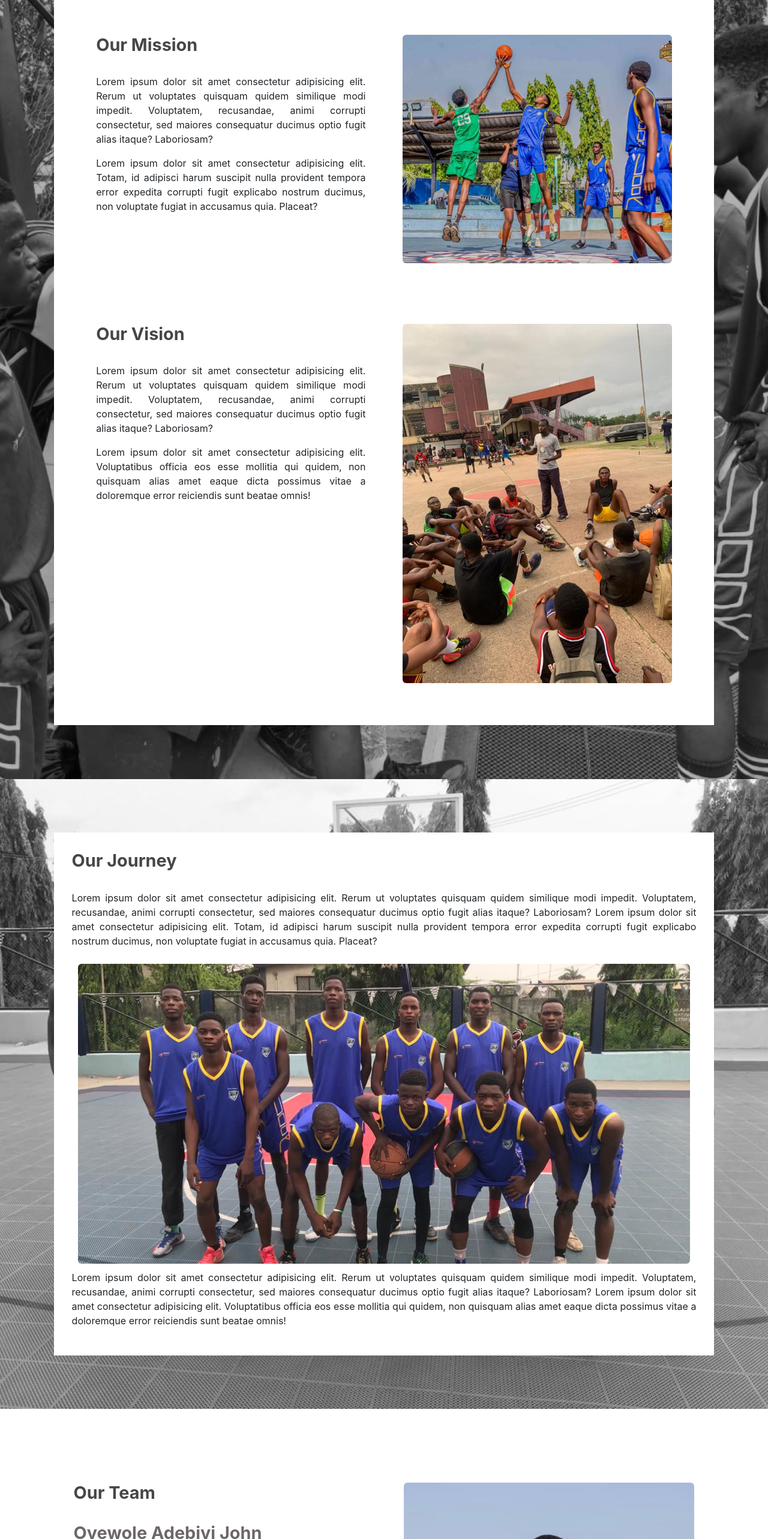
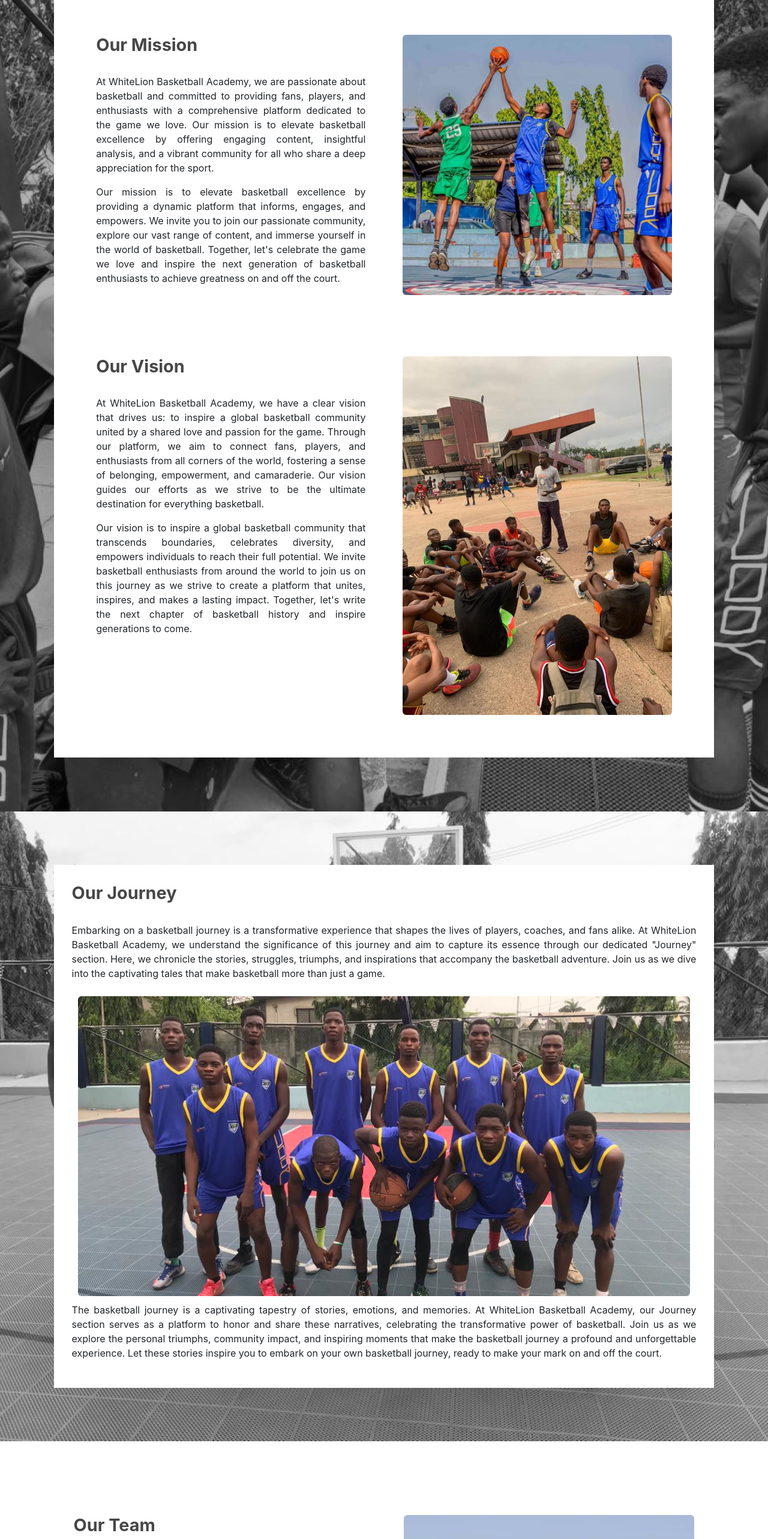
Before and after one commit to whitelionsacademy/site, a React (Create React App) app: page /site/about in a window 1280 px wide. Shown: the part 880-3446 px from the top of the page at 60% size. Built offline with nearby package versions, Linux system fonts and the light colour scheme.

Commit message:
add writeup's  on home and about page

```diff
--- a/src/components/aboutpage/journey.js
+++ b/src/components/aboutpage/journey.js
@@ -12,22 +12,21 @@ function ExperienceSec(){
                     <div class="journey">
                         <h2 class="text tex">Our Journey</h2>
                         <br />
-                        <p class="journeyparag Parag">Lorem ipsum dolor sit amet consectetur adipisicing elit.
-                        Rerum ut voluptates quisquam quidem similique modi impedit. Voluptatem, recusandae, animi corrupti consectetur,
-                        sed maiores consequatur ducimus optio fugit alias itaque? Laboriosam?
-                        Lorem ipsum dolor sit amet consectetur adipisicing elit. Totam, id adipisci harum suscipit nulla provident tempora error
-                        expedita corrupti fugit explicabo nostrum ducimus, non voluptate fugiat in accusamus quia. Placeat?</p>
+                        <p class="journeyparag Parag">Embarking on a basketball journey is a transformative experience that shapes the lives of players, coaches,
+                         and fans alike. At WhiteLion Basketball Academy, we understand the significance of this journey and aim to capture its essence through our dedicated "Journey"
+                          section. Here, we chronicle the stories, struggles, triumphs, and inspirations that accompany the basketball adventure.
+                        Join us as we dive into the captivating tales that make basketball more than just a game.</p>
 
                     </div>
                     <div class="jourimge">
                     <img src={journimg} className="rounded journimg" />
                     </div>
                     <div class="journey">
-                        <p class="journeyparag2 Parag">Lorem ipsum dolor sit amet consectetur adipisicing elit.
-                        Rerum ut voluptates quisquam quidem similique modi impedit. Voluptatem, recusandae, animi corrupti consectetur,
-                        sed maiores consequatur ducimus optio fugit alias itaque? Laboriosam?
-                        Lorem ipsum dolor sit amet consectetur adipisicing elit. Voluptatibus officia eos esse mollitia qui quidem, non quisquam
-                        alias amet eaque dicta possimus vitae a doloremque error reiciendis sunt beatae omnis!</p>
+                        <p class="journeyparag2 Parag">The basketball journey is a captivating tapestry of stories, emotions, and memories.
+                         At WhiteLion Basketball Academy, our Journey section serves as a platform to honor and share these narratives, celebrating the transformative
+                         power of basketball. Join us as we explore the personal triumphs, community impact, and inspiring moments that make the basketball journey
+                         a profound and unforgettable experience. Let these stories inspire you
+                        to embark on your own basketball journey, ready to make your mark on and off the court.</p>
                     </div>
                 </div>
             </div>
--- a/src/components/aboutpage/mission.js
+++ b/src/components/aboutpage/mission.js
@@ -17,11 +17,11 @@ function ExperienceSec(){
                     <div class="missionsection">
                         <div class="missionwrt">
                             <h2 class="text tex">Our Mission</h2><br />
-                            <p class="misparag Parag">Lorem ipsum dolor sit amet consectetur adipisicing elit.
-                            Rerum ut voluptates quisquam quidem similique modi impedit. Voluptatem, recusandae, animi corrupti consectetur,
-                            sed maiores consequatur ducimus optio fugit alias itaque? Laboriosam?</p>
-                            <p class="missparag Parag">Lorem ipsum dolor sit amet consectetur adipisicing elit. Totam, id adipisci harum suscipit nulla provident tempora error
-                            expedita corrupti fugit explicabo nostrum ducimus, non voluptate fugiat in accusamus quia. Placeat?</p>
+                            <p class="misparag Parag">At WhiteLion Basketball Academy, we are passionate about basketball and committed to providing fans,
+                             players, and enthusiasts with a comprehensive platform dedicated to the game we love.  Our mission is to elevate basketball excellence by offering engaging content, insightful analysis,
+                              and a vibrant community for all who share a deep appreciation for the sport.</p>
+                            <p class="missparag Parag">Our mission is to elevate basketball excellence by providing a dynamic platform that informs, engages, and empowers. We invite you to join our passionate community, explore our vast range of content, and immerse yourself in the world of basketball. Together, let's celebrate the game we love and inspire
+                            the next generation of basketball enthusiasts to achieve greatness on and off the court.</p>
                         </div>
 
                         <div class="misimge">
@@ -36,11 +36,14 @@ function ExperienceSec(){
                     <div class="visionsection">
                         <div class="visionwrt">
                             <h2 class="text tex">Our Vision</h2><br />
-                            <p class="visparag Parag">Lorem ipsum dolor sit amet consectetur adipisicing elit.
-                            Rerum ut voluptates quisquam quidem similique modi impedit. Voluptatem, recusandae, animi corrupti consectetur,
-                            sed maiores consequatur ducimus optio fugit alias itaque? Laboriosam? </p>
-                            <p class="missparag Parag">Lorem ipsum dolor sit amet consectetur adipisicing elit. Voluptatibus officia eos esse mollitia qui quidem, non quisquam
-                            alias amet eaque dicta possimus vitae a doloremque error reiciendis sunt beatae omnis!</p>
+                            <p class="visparag Parag">At WhiteLion Basketball Academy, we have a clear vision that drives us: to inspire a
+                            global basketball community united by a shared love and passion for the game. Through our platform, we aim to connect fans,
+                            players, and enthusiasts from all corners of the world, fostering a sense of belonging, empowerment, and camaraderie.
+                             Our vision guides our efforts as we strive to be the ultimate destination for everything basketball.</p>
+                            <p class="missparag Parag">Our vision is to inspire a global basketball community that transcends boundaries, celebrates
+                            diversity, and empowers individuals to reach their full potential. We invite basketball enthusiasts from around the world
+                            to join us on this journey as we strive to create a platform that unites, inspires, and makes a lasting impact. Together,
+                             let's write the next chapter of basketball history and inspire generations to come.</p>
                         </div>
                         <div class="vimge">
                             <img src={visimg} className="rounded visimg" />
--- a/src/components/aboutpage/team.js
+++ b/src/components/aboutpage/team.js
@@ -13,8 +13,10 @@ function ExperienceSec(){
                     <h2 class="text tex">Our Team</h2>
                     <br/>
                         <h3 className="name text tex1">Oyewole Adebiyi John <br />Head Coach</h3>
-                        <p class="teamparag Parag">Lorem ipsum dolor sit amet consectetur adipisicing elit.
-                        Rerum ut voluptates quisquam quidem similique modi impedit.</p>
+                        <p class="teamparag Parag">Coach Ade believes in teaching and understanding the fundamental of basketball and disciple can get you to places. He Studied physical and
+                         health education at UniverSity of Lagos (UNILAG) and also played for the School team for the love of the game. He is now the head coach of Crescent school and Dowen
+                         College and Ass.coach American Intl. He has been a good impact on players which is because he always speacks out of experience with proof of over 30 medals, although
+                         he has stoped playing due to injury but wish to proceed a legacy of producing a good basketballer for the world of basketball and also a formidable team.</p>
                     </div>
                     <div class="teaimge">
                     <img src={teaimg} className="rounded teaimg"/>
--- a/src/components/homepage/ExperienceSec.js
+++ b/src/components/homepage/ExperienceSec.js
@@ -23,9 +23,9 @@ function ExperienceSec(){
                 <div class="expdiv">
                     <div class="expcard card">
                         <p id="expparag">
-                            Lorem ipsum. Lorem ipsum dolor sit amet,consectetur adipiscing elit. Sed facilisis
-                            pretium purus eget egestas. Donec at arcu ornare. Sed facilisis pretium purus eget egestas. Donec at arcu ornar
-
+                        In this section, we bring you inspiring, emotional, and thought-provoking stories that showcase the
+                         transformative power of the game. From heartwarming anecdotes to tales of triumph over adversity, these stories remind us
+                        of the unique human connections and profound impact basketball has on individuals and communities.
                         </p>
                     </div>
                     {/* <div class="strip"></div> */}
--- a/src/components/homepage/JoinAcaSec.js
+++ b/src/components/homepage/JoinAcaSec.js
@@ -10,7 +10,11 @@ function JoinAcadSec(){
                         Join Academy
                     </h2>
                     <p id="jointxt">
-                        Lorem ipsum dolor sit amet, consectetur adipiscing elit. Maecenas posuere nulla eu commodo convallis. Proin sem ipsum, accumsan eget enim a, pellentesque accumsan sem. Nam blandit dignissim ex quis posuere.Lorem ipsum dolor sit amet, consectetur adipiscing elit. Maecenas posuere nulla eu commodo convallis. Proin sem ipsum, a ccumsan eget enim a, pellentesque accumsan sem. Nam blandit dignissim ex quis posuere. Lorem ipsum dolor sit amet, consectetur adipiscing elit. Maecenas posuere nulla eu commodo convallis.
+                    Join our basketball academy and unlock your full potential on and off the court. With expert coaching, comprehensive
+                    skill training, competitive game experience, character development, and pathways to higher levels of basketball, we
+                    provide the ideal environment for aspiring players to thrive. Join our community of passionate basketball enthusiasts
+                    and embark on a transformative journey that will shape your
+                    future in the game. Together, let's unleash your potential and create a legacy in the world of basketball.
                     </p>
 
                     <button class="btn btn-outline-secondary" id="joinbutton" type="submit">Register</button>
```
Also changed, not shown: src/components/aboutpage/contact.js (+6 -3 lines), src/components/homepage/ContactSec.js (+5 -2 lines), src/components/homepage/programSec.js (+12 -3 lines), src/components/homepage/sponsor.js (+5 -2 lines), src/components/homepage/testimonials.js (+13 -3 lines).
